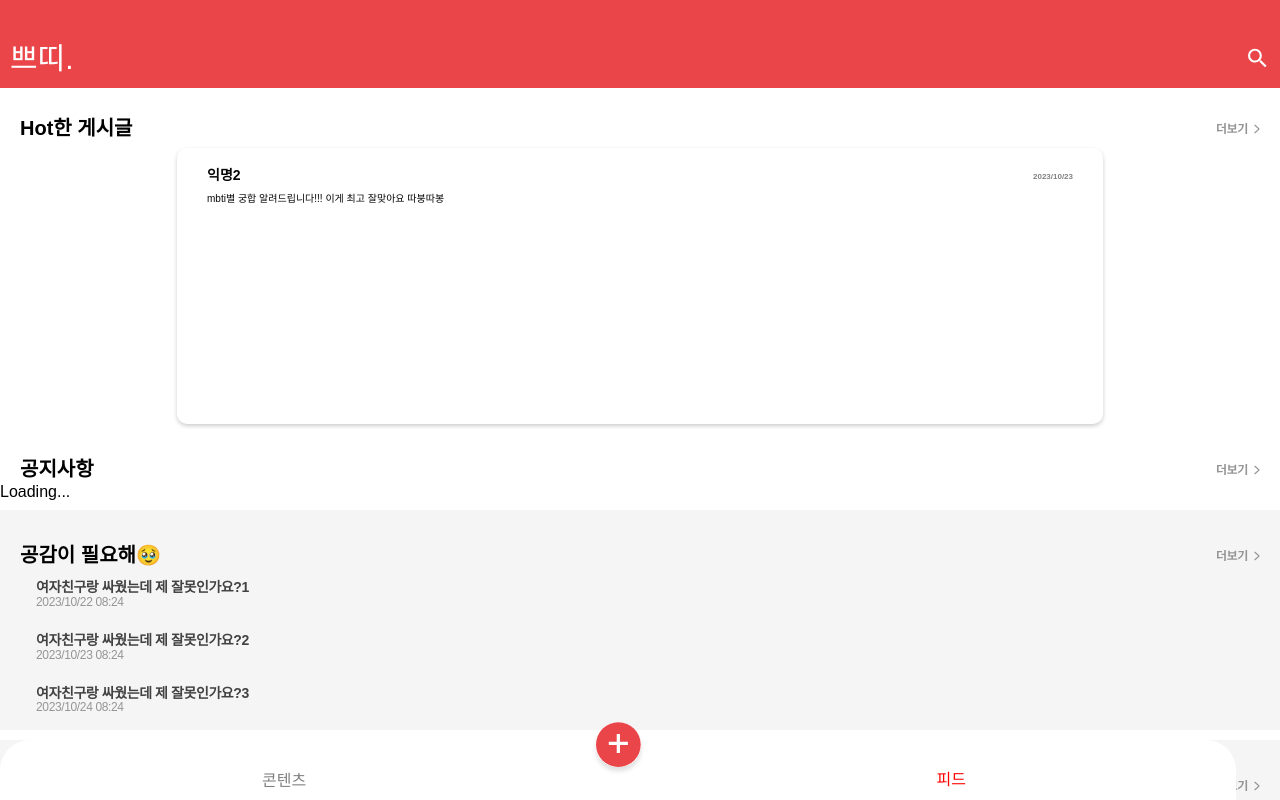
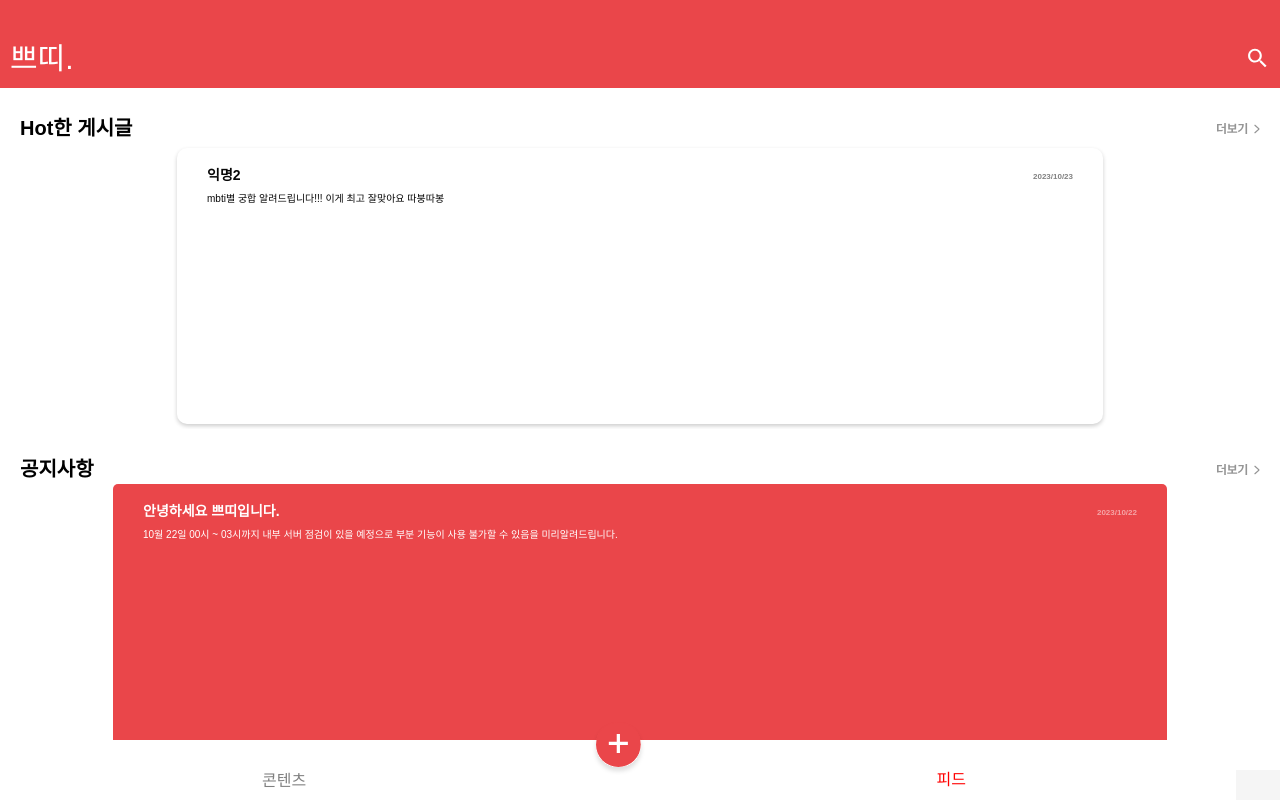
Before and after one commit to Theo-16-T1F7/T1F7-FE, a React (Create React App) app: page / in a window 1280 px wide. Built offline with nearby package versions, Linux system fonts and the light colour scheme; no server answers; some icons are missing; a web font is replaced by a local one.

Commit message:
[design] 공지사항 design

```diff
--- a/src/components/Notice/Notice.styled.ts
+++ b/src/components/Notice/Notice.styled.ts
@@ -13,23 +13,30 @@ export const NoticeCard = styled.div`
   margin-top: 10px;
   margin: 0 auto;
   border-radius: 5px;
-  padding-left: 20px;
-  padding-top: 10px;
+  padding-left: 30px;
+  padding-top: 20px;
 `;
 export const Title = styled.div`
+  display: flex;
+  justify-content: space-between;
   font-weight: bold;
-  font-size: 9px;
+  font-size: 14px;
   color: ${(props) => props.theme.whiteColor};
   margin-bottom: 10px;
 `;
 
 export const Content = styled.div`
   margin-top: 3px;
-  font-size: 6px;
+  font-size: 10px;
   color: ${(props) => props.theme.whiteColor};
+  padding-right: 30px;
+  line-height: 1.3;
 `;
 
 export const CreatedAt = styled.div`
-  font-size: 6px;
+  opacity: 0.5;
+  font-size: 8px;
   color: ${(props) => props.theme.whiteColor};
+  padding-right: 30px;
+  padding-top: 5px;
 `;
--- a/src/components/Notice/Notice.tsx
+++ b/src/components/Notice/Notice.tsx
@@ -1,27 +1,77 @@
+// import React from 'react';
+// import * as S from './Notice.styled';
+// import { getNotice } from '../../api/notice';
+// import { useQuery } from '@tanstack/react-query';
+
+// const Notice = () => {
+//   const { data, error, isLoading } = useQuery<any>({
+//     queryKey: ['getNotice'],
+//     queryFn: () => getNotice()
+//   });
+//   if (isLoading) {
+//     return <div>Loading...</div>;
+//   }
+//   if (error) {
+//     return <div>Error: {error.message}</div>;
+//   }
+//   const firstNotice = data[0];
+
+//   return (
+//     <>
+//       <S.NoticeCard>
+//         <S.Title>쁘띠 업데이트⚒️</S.Title>
+//         <S.CreatedAt>{firstNotice.createdAt}</S.CreatedAt>
+//         <S.Content>{firstNotice.content}</S.Content>
+//       </S.NoticeCard>
+//     </>
+//   );
+// };
+
+// export default Notice;
 import React from 'react';
 import * as S from './Notice.styled';
 import { getNotice } from '../../api/notice';
 import { useQuery } from '@tanstack/react-query';
 
 const Notice = () => {
-  const { data, error, isLoading } = useQuery<any>({
-    queryKey: ['getNotice'],
-    queryFn: () => getNotice()
-  });
-  if (isLoading) {
-    return <div>Loading...</div>;
+  const dummydata = [
+    {
+      id: '1',
+      title: '안녕하세요 쁘띠입니다.',
+      content:
+        '            10월 22일 00시 ~ 03시까지 내부 서버 점검이 있을 예정으로 부분 기능이 사용 불가할 수 있음을 미리알려드립니다.',
+      date: '2023/10/22'
+    },
+    {
+      id: '2',
+      title: '안녕하세요 쁘띠입니다.2',
+      content:
+        '            10월 22일 00시 ~ 03시까지 내부 서버 점검이 있을 예정으로 부분 기능이 사용 불가할 수 있음을 미리알려드립니다.',
+      date: '2023/10/23 08:24'
+    },
+    {
+      id: '3',
+      title: '안녕하세요 쁘띠입니다.3',
+      content:
+        '            10월 22일 00시 ~ 03시까지 내부 서버 점검이 있을 예정으로 부분 기능이 사용 불가할 수 있음을 미리알려드립니다.',
+      date: '2023/10/24 08:24'
+    }
+  ];
+  const noticeWithId1 = dummydata.find((notice) => notice.id === '1');
+
+  if (!noticeWithId1) {
+    return null;
   }
-  if (error) {
-    return <div>Error: {error.message}</div>;
-  }
-  const firstNotice = data[0];
-
   return (
     <>
-      <S.NoticeCard>
-        <S.Title>쁘띠 업데이트⚒️</S.Title>
-        <S.CreatedAt>{firstNotice.createdAt}</S.CreatedAt>
-        <S.Content>{firstNotice.content}</S.Content>
+      <S.NoticeCard key={noticeWithId1.id}>
+        <S.Title>
+          {noticeWithId1.title}
+          <S.CreatedAt>{noticeWithId1.date}</S.CreatedAt>
+        </S.Title>
+        <S.Content>
+          <p>{noticeWithId1.content}</p>
+        </S.Content>
       </S.NoticeCard>
     </>
   );
```
